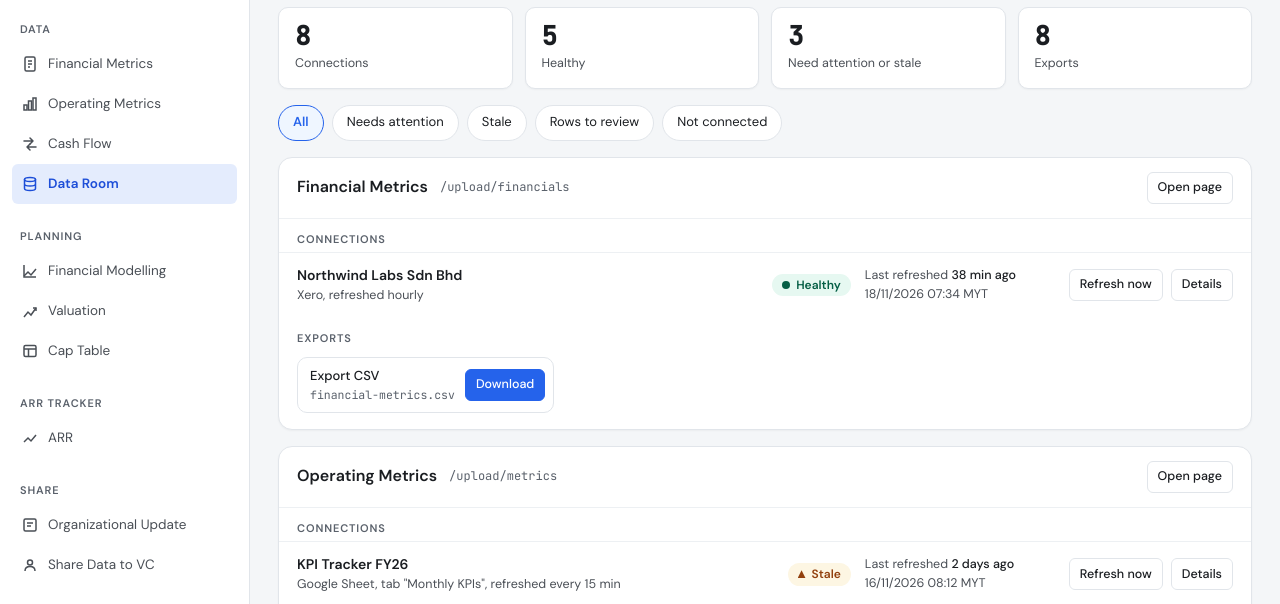
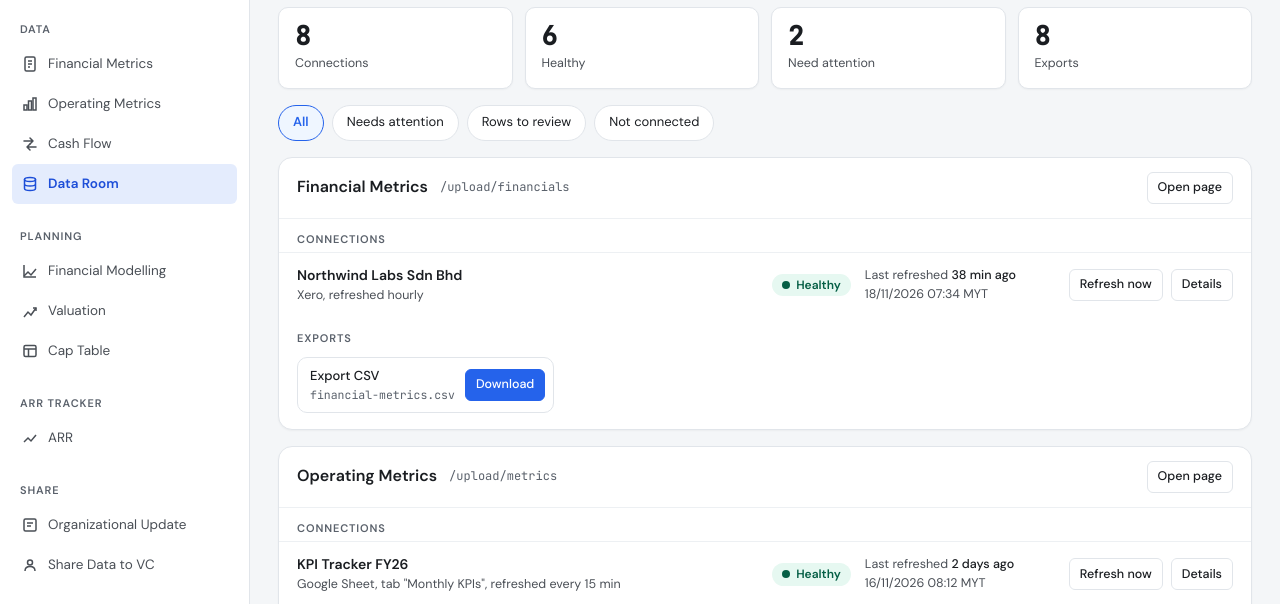
Before and after one commit to ADM1SH/data-room-mockup, a plain HTML site: page index.html in a window 1280 px wide. Shown: the part 184-788 px from the top of the page. Drawn offline with Linux system fonts and the light colour scheme.

Commit message:
fix: remove invented stale rule (18/11/2026)

```diff
--- a/index.html
+++ b/index.html
@@ -111,7 +111,6 @@ h1 { font-size: 24px; font-weight: 700; letter-spacing: -0.3px; }
 .badge::before { content: ""; width: 8px; height: 8px; background: currentColor; }
 .b-ok { background: var(--success-soft); color: var(--success-ink); } .b-ok::before { border-radius: 50%; }
 .b-error { background: var(--danger-soft); color: var(--danger-ink); } .b-error::before { transform: rotate(45deg); }
-.b-stale { background: var(--amber-soft); color: var(--amber-ink); } .b-stale::before { clip-path: polygon(50% 0, 100% 100%, 0 100%); }
 .b-none { background: var(--rule-soft); color: var(--ink-soft); } .b-none::before { border-radius: 50%; background: transparent; border: 2px solid currentColor; }
 
 /* Details and run history */
@@ -256,8 +255,6 @@ const PAGES = [
     { kind: 'doc', name: 'Monthly Updates, Oct 2026', sub: 'Google Doc, re-read a few minutes after it is edited', status: 'ok', last: 2750, error: '' } ],
     exports: [] },
 ];
-const STALE_MIN = 1440; // mockup rule: a connection with no refresh for 24 h is "Stale". Needs a backend decision.
-
 const MYT = new Intl.DateTimeFormat('en-GB', { timeZone: 'Asia/Kuala_Lumpur', day: '2-digit', month: '2-digit', year: 'numeric', hour: '2-digit', minute: '2-digit', hour12: false });
 const fmt = (ts) => ts ? MYT.format(ts).replace(',', '') + ' MYT' : 'Never';
 const rel = (ts) => { const m = Math.round((Date.now() - ts) / MIN), a = Math.abs(m), s = m < 0 ? 'in ' : '', e = m < 0 ? '' : ' ago';
@@ -266,12 +263,12 @@ const rel = (ts) => { const m = Math.round((Date.now() - ts) / MIN), a = Math.ab
 // Turn the minutes-ago offsets into timestamps once. "next" is minutes from now (positive means overdue).
 PAGES.forEach(p => p.conns.forEach(c => { for (const k of ['last', 'imported', 'changed', 'written']) if (c[k] != null) c[k] = t(c[k]); if (c.next != null) c.next = NOW - c.next * MIN; }));
 
-const state = (c) => c.kind === 'none' ? 'none' : c.kind === 'file' ? 'file' : c.status === 'error' ? 'error' : (c.kind !== 'write' && c.kind !== 'doc' && Date.now() - c.last > STALE_MIN * MIN) ? 'stale' : 'ok';
-const LABEL = { ok: 'Healthy', error: 'Needs attention', stale: 'Stale', none: 'Not connected' };
+const state = (c) => c.kind === 'none' ? 'none' : c.kind === 'file' ? 'file' : c.status === 'error' ? 'error' : 'ok';
+const LABEL = { ok: 'Healthy', error: 'Needs attention', none: 'Not connected' };
 
 let filter = 'all', focusSel = null; const open = new Set();
 const $ = (s) => document.querySelector(s);
-const FILTERS = [['all', 'All'], ['error', 'Needs attention'], ['stale', 'Stale'], ['review', 'Rows to review'], ['none', 'Not connected']];
+const FILTERS = [['all', 'All'], ['error', 'Needs attention'], ['review', 'Rows to review'], ['none', 'Not connected']];
 const matches = (c) => filter === 'all' || (filter === 'review' ? !!c.review : state(c) === filter);
 
 function toast(msg, err) { const d = document.createElement('div'); d.className = 'toast' + (err ? ' err' : ''); d.textContent = msg; $('#toasts').append(d); setTimeout(() => d.remove(), 3800); }
@@ -302,7 +299,6 @@ function connHtml(c, pi, ci) {
     <div class="conn-time">${write ? 'Last written' : 'Last refreshed'} <b>${rel(ts)}</b><br><span>${fmt(ts)}</span></div>
     <div class="conn-act">${act}<button class="btn btn-sm" data-act="toggle" data-id="${id}" aria-expanded="${isOpen}" aria-controls="d-${id}">${isOpen ? 'Hide details' : 'Details'}</button></div></div>
     ${err ? `<p class="note note-err"><b>Error:</b> ${err}</p>` : ''}
-    ${s === 'stale' ? `<p class="note note-warn">No refresh for over 24 hours. The figures on the page may be old.</p>` : ''}
     ${c.review ? `<p class="note note-warn">${c.review} new rows in the sheet are not mapped yet. Review them on the page to include them.</p>` : ''}
     ${isOpen ? `<div class="detail" id="d-${id}">${fields(c)}${history(c)}</div>` : ''}</div>`;
 }
@@ -310,7 +306,7 @@ function connHtml(c, pi, ci) {
 function render() {
   const live = PAGES.flatMap(p => p.conns).filter(c => c.kind !== 'none' && c.kind !== 'file');
   const count = (f) => live.filter(c => state(c) === f).length, exports = PAGES.reduce((n, p) => n + p.exports.length, 0);
-  $('#summary').innerHTML = [[live.length, 'Connections'], [count('ok'), 'Healthy'], [count('error') + count('stale'), 'Need attention or stale'], [exports, 'Exports']]
+  $('#summary').innerHTML = [[live.length, 'Connections'], [count('ok'), 'Healthy'], [count('error'), 'Need attention'], [exports, 'Exports']]
     .map(([n, l]) => `<div class="stat"><div class="stat-n">${n}</div><div class="stat-l">${l}</div></div>`).join('');
   $('#filters').innerHTML = FILTERS.map(([k, l]) => `<button class="chip" data-filter="${k}" aria-pressed="${filter === k}">${l}</button>`).join('');
   $('#pages').innerHTML = PAGES.map((p, pi) => {
```
